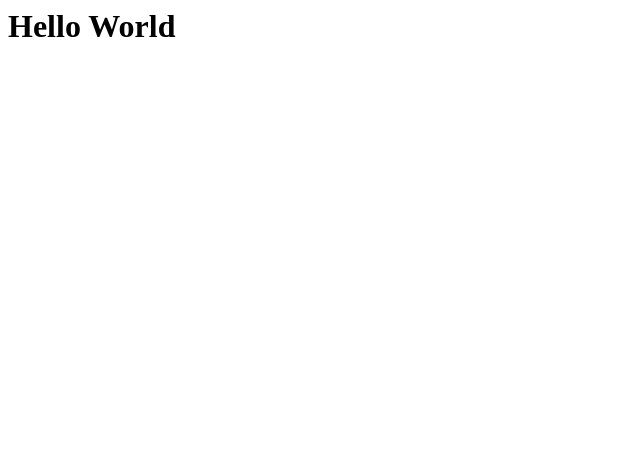
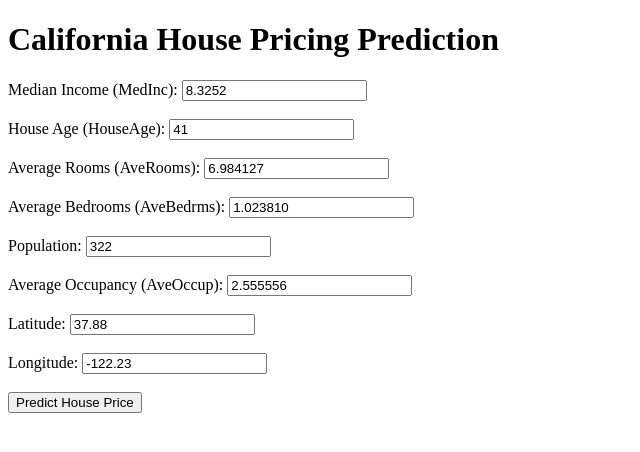
Before and after one commit to DoSomethingGreat07/california_house_pricing, a Flask app: page / in a window 1280 px wide. Shown: the top 452 px of the page, without its empty margins (0-640 px from the left). Run offline with Flask 3, Linux system fonts and the light colour scheme; parts of the project's set-up code (start-up, migrations or seed data) failed here and were passed over.

Commit message:
The Web application is ready

```diff
--- a/app.py
+++ b/app.py
@@ -1,30 +1,36 @@
 import pickle
-from flask import Flask, request,app,jsonify,url_for,render_template
+from flask import Flask, request, jsonify, render_template
 import numpy as np
-import pandas as pd
 
 app = Flask(__name__)
 
-## Load the model
+# Load the model
 regmodel = pickle.load(open('regmodel.pkl', 'rb'))
-scalar = pickle.load(open('scaling.pkl','rb'))
+scalar = pickle.load(open('scaling.pkl', 'rb'))
 
 @app.route('/')
 def home():
     return render_template('home.html')
 
 @app.route('/predict_api', methods=['POST'])
-
-
 def predict_api():
-    data=request.json['data']
+    data = request.json['data']
     print(data)
-    print(np.array(list(data.values())).reshape(1,-1))
-    new_data=scalar.transform(np.array(list(data.values())).reshape(1,-1))
+    # Remove 'MedHouseVal' from the input data
+    input_data = {key: data[key] for key in data if key != 'MedHouseVal'}
+    print(np.array(list(input_data.values())).reshape(1, -1))
+    new_data = scalar.transform(np.array(list(input_data.values())).reshape(1, -1))
     output = regmodel.predict(new_data)
     print(output[0])
     return jsonify(output[0])
 
+@app.route('/predict', methods=['POST'])
+def predict():
+    data = [float(x) for x in request.form.values()]
+    final_input = scalar.transform(np.array(data).reshape(1, -1))
+    print(final_input)
+    output = regmodel.predict(final_input)[0]
+    return render_template("home.html", prediction_text="The House price prediction is {}".format(output))
 
-if __name__=="__main__":
+if __name__ == "__main__":
     app.run(debug=True)
--- a/templates/home.html
+++ b/templates/home.html
@@ -1,3 +1,43 @@
-<h1>
-    Hello World
-</h1>
+<!DOCTYPE html>
+<html lang="en">
+<head>
+    <meta charset="UTF-8">
+    <meta name="viewport" content="width=device-width, initial-scale=1.0">
+    <title>California House Pricing Form</title>
+</head>
+<body>
+    <h1>California House Pricing Prediction</h1>
+    <form action="{{ url_for('predict') }}" method="POST">
+        <label for="MedInc">Median Income (MedInc):</label>
+        <input type="number" step="0.0001" id="MedInc" name="MedInc" value="8.3252" min="0" required><br><br>
+
+        <label for="HouseAge">House Age (HouseAge):</label>
+        <input type="number" step="1" id="HouseAge" name="HouseAge" value="41" min="0" required><br><br>
+
+        <label for="AveRooms">Average Rooms (AveRooms):</label>
+        <input type="number" step="0.000001" id="AveRooms" name="AveRooms" value="6.984127" min="0" required><br><br>
+
+        <label for="AveBedrms">Average Bedrooms (AveBedrms):</label>
+        <input type="number" step="0.000001" id="AveBedrms" name="AveBedrms" value="1.023810" min="0" required><br><br>
+
+        <label for="Population">Population:</label>
+        <input type="number" step="1" id="Population" name="Population" value="322" min="0" required><br><br>
+
+        <label for="AveOccup">Average Occupancy (AveOccup):</label>
+        <input type="number" step="0.000001" id="AveOccup" name="AveOccup" value="2.555556" min="0" required><br><br>
+
+        <label for="Latitude">Latitude:</label>
+        <input type="number" step="0.01" id="Latitude" name="Latitude" value="37.88" required><br><br>
+
+        <label for="Longitude">Longitude:</label>
+        <input type="number" step="0.01" id="Longitude" name="Longitude" value="-122.23" required><br><br>
+
+        <button type="submit">Predict House Price</button>
+    </form>
+
+    <!-- Display Prediction Result -->
+    {% if prediction_text %}
+    <h2>{{ prediction_text }}</h2>
+    {% endif %}
+</body>
+</html>
```
Also changed, not shown: 2 other files.
